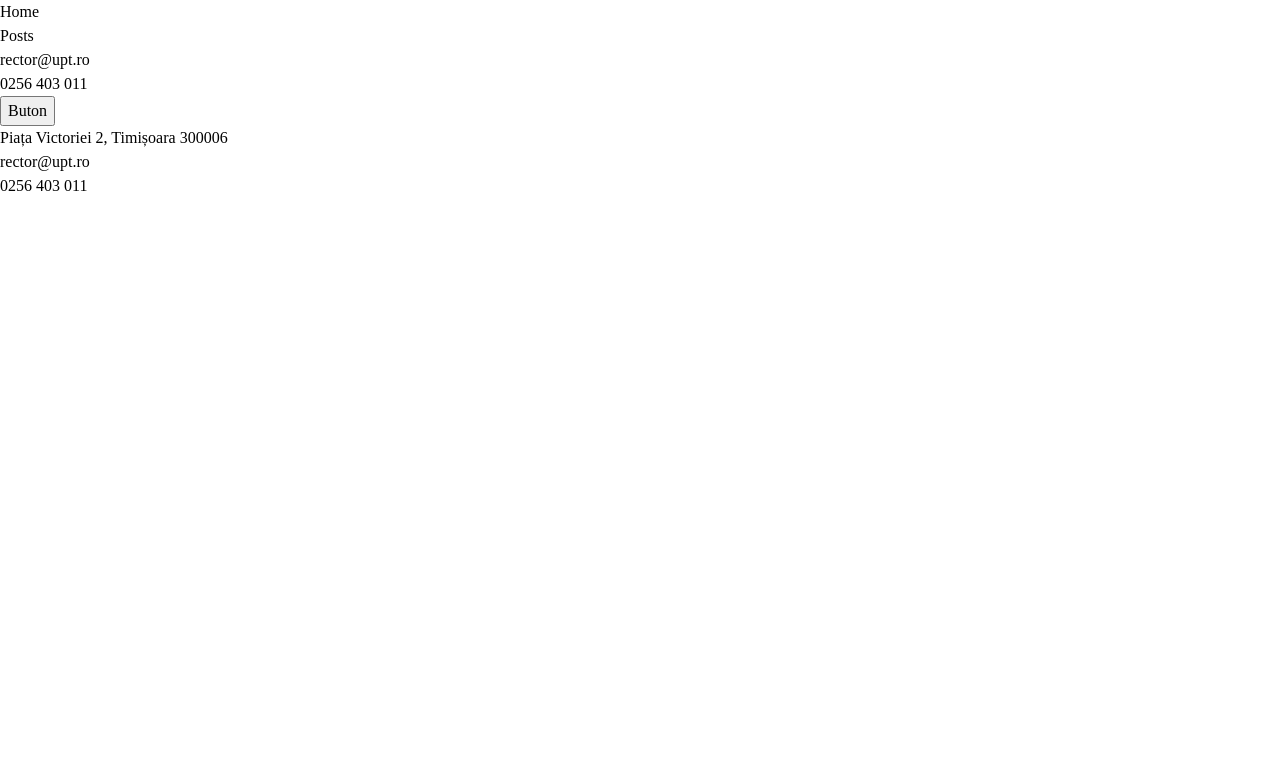
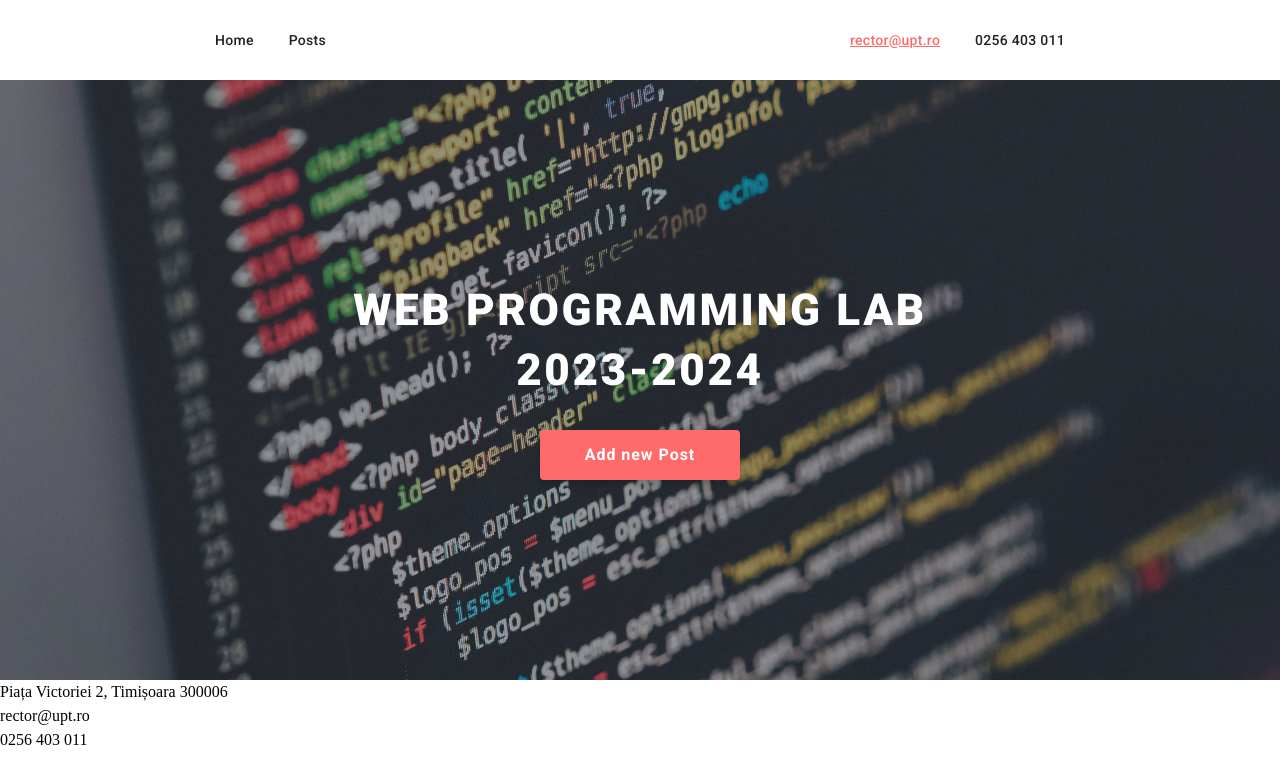
Before and after one commit to licaret/pw-lab-18, a plain HTML site: page index.html in a window 1280 px wide. Drawn offline with Linux system fonts and the light colour scheme.

Commit message:
Finish nav bar and cover section design

```diff
--- /dev/null
+++ b/css/style.css
@@ -0,0 +1,96 @@
+.header {
+  height: 80px;
+  padding: 25px 215px;
+  display: flex;
+  flex-direction: row;
+  justify-content: space-between;
+  align-items: center;
+}
+
+.header ul {
+  display: flex;
+  flex-direction: row;
+  gap: 35px;
+  list-style-type: none;
+}
+
+.header ul li a:link,
+.header ul li a:visited {
+  color: #212121;
+  font-family: "Roboto", sans-serif;
+  font-size: 14px;
+  font-style: normal;
+  font-weight: 500;
+  line-height: normal;
+  letter-spacing: 0.28px;
+  text-decoration: none;
+}
+
+.header ul li a:hover {
+  color: #ff6a6a;
+}
+
+.header .info-list li:first-child a:link,
+.header .info-list li:first-child a:visited {
+  color: #ff6a6a;
+  text-decoration: underline;
+}
+
+#web-programming-lab-section {
+  display: flex;
+  flex-direction: column;
+  justify-content: center;
+  align-items: center;
+  gap: 30px;
+  height: 600px;
+  background-image: url("../img/web-programming-lab-bg.png");
+  background-repeat: no-repeat;
+  background-size: cover;
+  position: relative;
+}
+
+#web-programming-lab-section .overlay {
+  display: flex;
+  justify-content: center;
+  align-items: center;
+  background: rgba(47, 48, 58, 0.4);
+  position: absolute;
+  top: 0;
+  left: 0;
+  width: 100%;
+  height: 600px;
+  z-index: 1;
+}
+
+#web-programming-lab-section h1 {
+  color: #fff;
+  text-align: center;
+  font-family: Roboto;
+  font-size: 44px;
+  font-style: normal;
+  font-weight: 900;
+  line-height: 60px;
+  letter-spacing: 2.64px;
+  text-transform: uppercase;
+  position: relative;
+  z-index: 2;
+}
+
+#web-programming-lab-section .button {
+  color: #fff;
+  text-align: center;
+  font-family: Roboto;
+  font-size: 16px;
+  font-style: normal;
+  font-weight: 700;
+  line-height: 30px;
+  letter-spacing: 0.96px;
+  border-radius: 4px;
+  cursor: pointer;
+  background: #ff6a6a;
+  box-shadow: 0px 4px 4px 0px rgba(0, 0, 0, 0.15);
+  border: 0;
+  padding: 10px 45px;
+  position: relative;
+  z-index: 2;
+}
--- a/index.html
+++ b/index.html
@@ -4,26 +4,42 @@
     <meta charset="UTF-8" />
     <meta name="viewport" content="width=device-width, initial-scale=1.0" />
     <title>Web Programming</title>
+    <link rel="preconnect" href="https://fonts.googleapis.com" />
+    <link rel="preconnect" href="https://fonts.gstatic.com" crossorigin />
+    <link
+      href="https://fonts.googleapis.com/css2?family=Roboto:wght@400;500;700;900&display=swap"
+      rel="stylesheet"
+    />
     <link rel="stylesheet" href="./css/reset.css" />
+    <link rel="stylesheet" href="./css/style.css" />
   </head>
   <body>
-    <header>
+    <header class="header">
       <!-- TODO: Insert logo here -->
       <nav>
-        <ul>
-          <li>Home</li>
-          <li>Posts</li>
+        <ul class="navigation-list">
+          <li><a href="#web-programming-lab-section">Home</a></li>
+          <li><a href="#posts-section">Posts</a></li>
         </ul>
       </nav>
 
-      <ul>
-        <li>rector@upt.ro</li>
-        <li>0256 403 011</li>
+      <ul class="info-list">
+        <li>
+          <a href="mailto:rector@upt.ro?subject=Web Programming Lab">
+            rector@upt.ro
+          </a>
+        </li>
+        <li><a href="tel:+400256 403 011">0256 403 011</a></li>
       </ul>
     </header>
     <main>
       <section id="web-programming-lab-section">
-        <button>Buton</button>
+        <div class="overlay"></div>
+        <h1>
+          web programming lab <br />
+          2023-2024
+        </h1>
+        <button class="button" type="button">Add new Post</button>
       </section>
       <section id="posts-section"></section>
     </main>
```
Also changed, not shown: img/web-programming-lab-bg.png (added).
